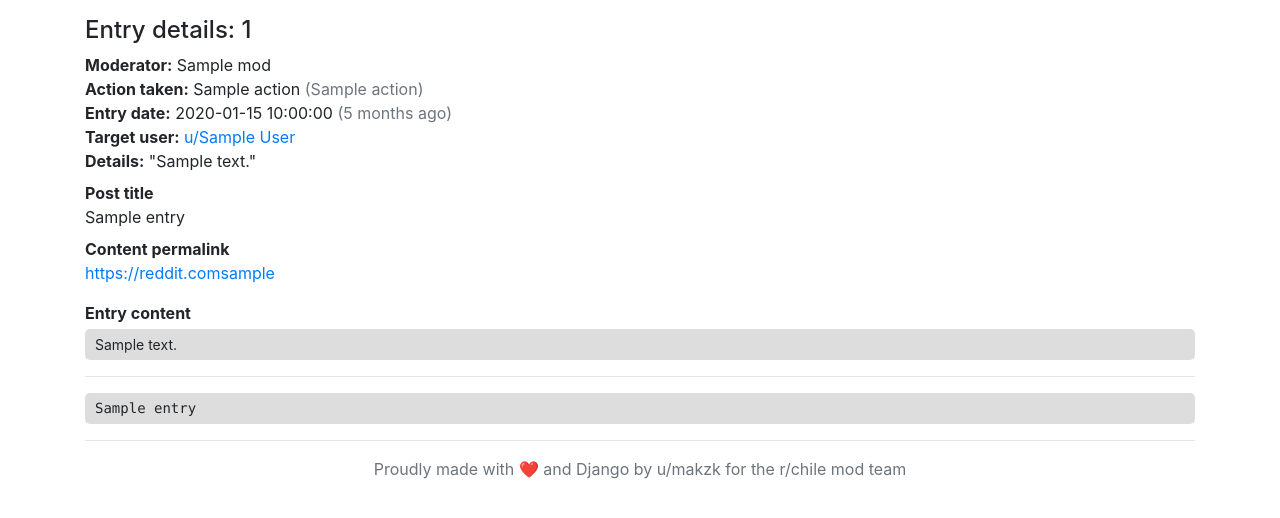
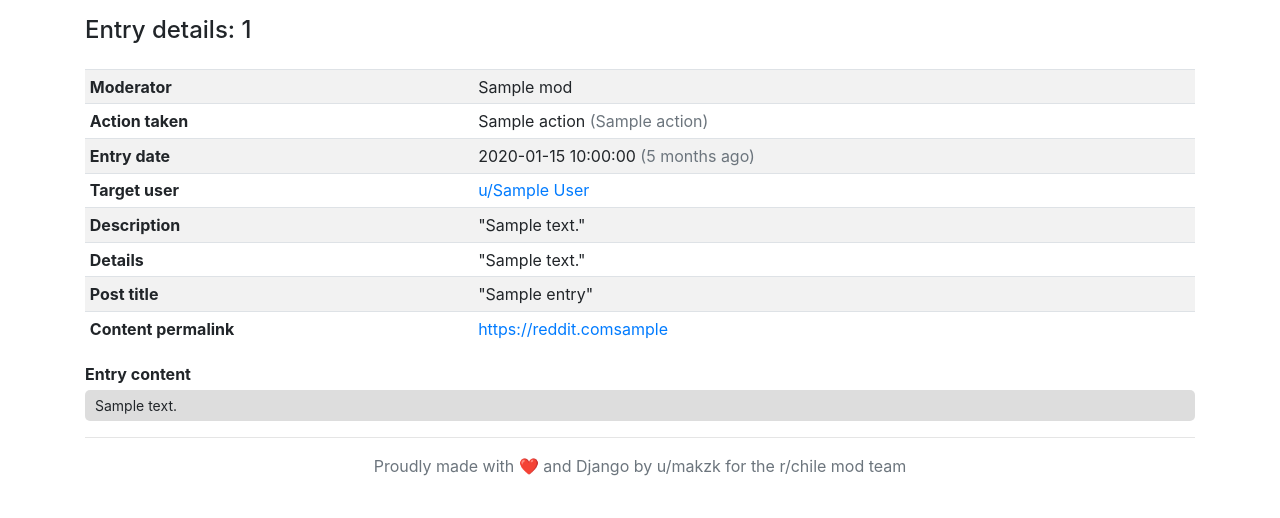
Before and after one commit to rchile/mod-toolbox, a Django app: template toolbox/templates/entry_details.html in a window 1280 px wide. Shown: the part 56-574 px from the top of the page. Run offline with Django 3.2, Linux system fonts and the light colour scheme; the template is opened without the code that fills it: most values are stand-ins (such as "Sample title", 1, 10 or a date in 2020); some libraries are stand-ins or nearby versions.

Commit message:
Entry details as table, removed content as list group

```diff
--- a/toolbox/templates/entry_details.html
+++ b/toolbox/templates/entry_details.html
@@ -3,39 +3,37 @@
 {% block pagename %}Entry details{% endblock %}
 {% block content %}
     <h4>Entry details: {{ entry.id }}</h4>
-    <div><strong>Moderator:</strong> {{ entry.mod }}</div>
-    <div>
-        <strong>Action taken:</strong>
-        {{ entry.action | modaction_description }} <span class="text-muted">({{ entry.action }})</span>
-    </div>
-    <div>
-        <strong>Entry date:</strong>
-        {{ entry.created_utc | format_date }} <span class="text-muted">({{ entry.created_utc | human_date }} ago)</span>
-    </div>
+    <div class="table-responsive mt-4">
+    <table class="table table-sm table-striped">
+        <tr><th>Moderator</th><td>{{ entry.mod }}</td></tr>
+        <tr><th>Action taken</th><td>
+            {{ entry.action | modaction_description }} <span class="text-muted">({{ entry.action }})</span></td></tr>
+        <tr><th>Entry date</th><td>
+            {{ entry.created_utc | format_date }} <span class="text-muted">({{ entry.created_utc | human_date }} ago)</span></td></tr>
         {% if entry.target_author %}
-        <div>
-            <strong>Target user:</strong>
+            <tr><th>Target user</th><td>
                 <a href="{% url 'user_detail' entry.target_author %}" title="More actions for this target">
                     u/{{ entry.target_author }}
-            </a>
-        </div>
+                </a></td></tr>
+        {% endif %}
+        {% if entry.description %}
+            <tr><th>Description</th><td>"{{ entry.description }}"</td></tr>
         {% endif %}
         {% if entry.details %}
-        <div><strong>Details:</strong> "{{ entry.details }}"</div>
+            <tr><th>Details</th><td>"{{ entry.details }}"</td></tr>
         {% endif %}
         {% if entry.target_title %}
-        <div class="font-weight-bold mt-2">Post title</div>
-        <div>{{ entry.target_title }}</div>
+            <tr><th>Post title</th><td>"{{ entry.target_title }}"</td></tr>
         {% endif %}
         {% if entry.target_permalink %}
-        <div class="font-weight-bold mt-2">Content permalink</div>
-        <div><a href="https://reddit.com{{ entry.target_permalink }}" target="_blank">
-            https://reddit.com{{ entry.target_permalink }}</a></div>
+            <tr><th>Content permalink</th><td>
+                <a href="https://reddit.com{{ entry.target_permalink }}" target="_blank">
+                https://reddit.com{{ entry.target_permalink }}</a></td></tr>
         {% endif %}
+    </table>
+    </div>
     {% if entry.target_body %}
-        <div class="font-weight-bold mt-3 mb-1">Entry content</div>
+        <div class="font-weight-bold mb-1">Entry content</div>
         <div class="target-body">{{ entry.target_body | markdown | safe }}</div>
     {% endif %}
-    <hr>
-    <pre class="raw-content">{{ entry }}</pre>
 {% endblock %}
```
Also changed, not shown: toolbox/templates/home.html (+24 -25 lines). Lines whose indentation alone changed are shown as unchanged.
